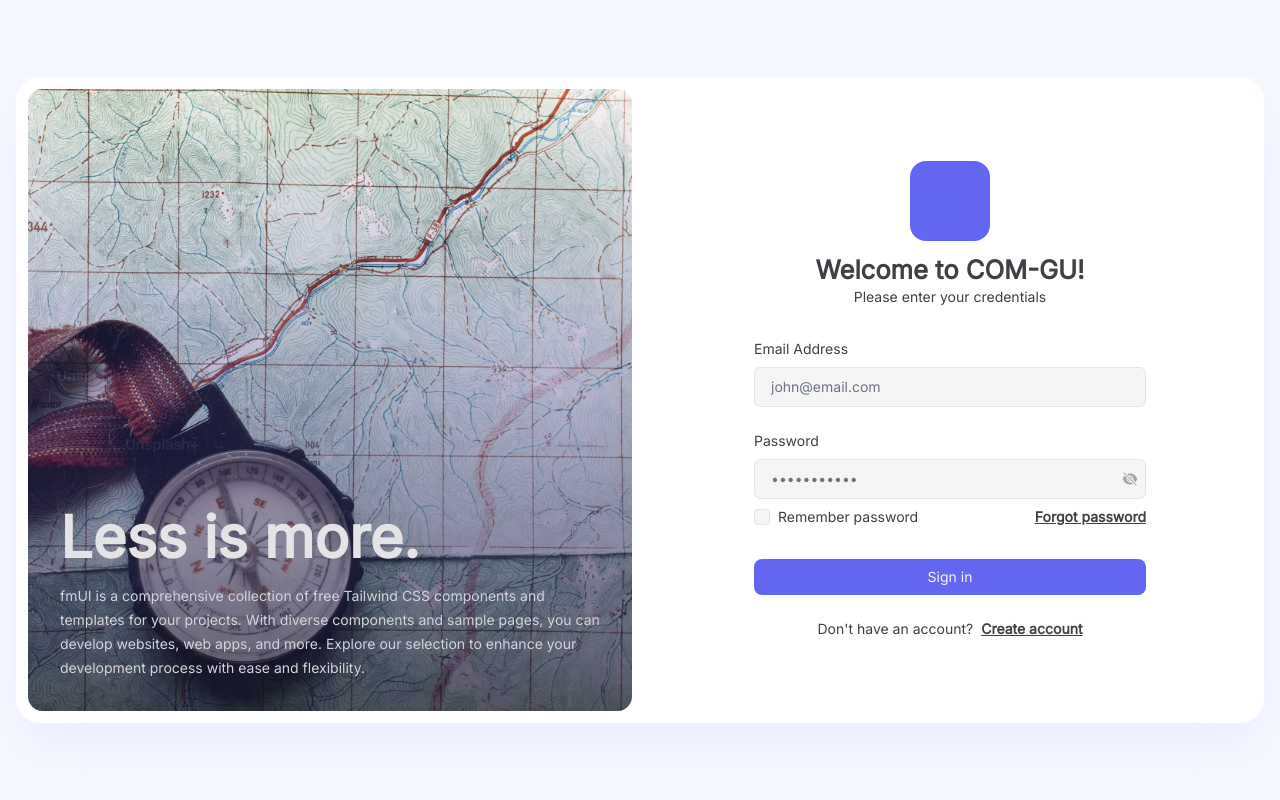
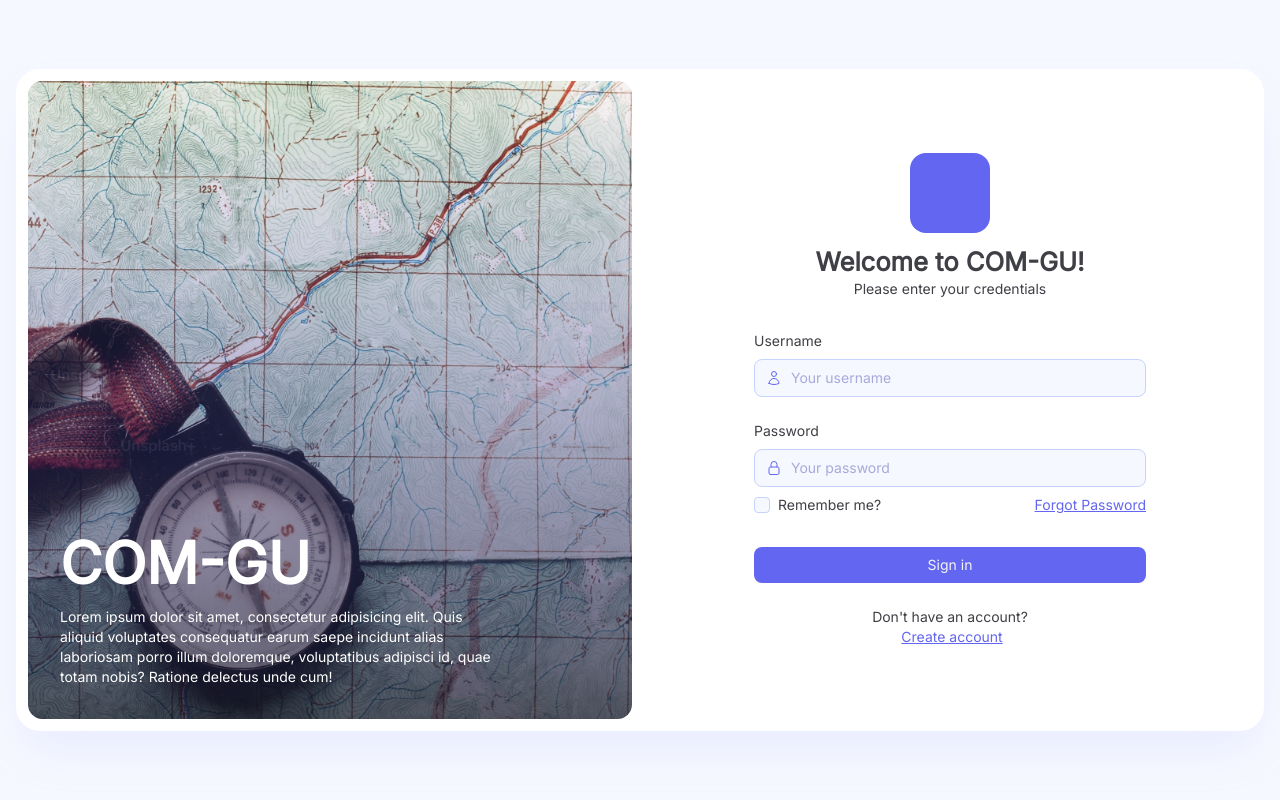
Before and after one commit to fwedwicc/WAC-Archives, a PHP site: page /COM-GU-login.html in a window 1280 px wide. Run offline with PHP 8.4, Linux system fonts and the light colour scheme.

Commit message:
Finished COM-GU login form

```diff
--- a/src/COM-GU-login.html
+++ b/src/COM-GU-login.html
@@ -10,22 +10,23 @@
 
 <body class="bg-indigo-50/50">
   <div class="flex justify-center items-center md:min-h-screen p-4">
+    <!-- Main Container -->
     <div class="bg-white shadow-2xl shadow-indigo-300/20 w-full max-w-[85rem] p-1 rounded-3xl">
       <div class="grid md:grid-cols-2 grid-cols-1">
+        <!-- Left illustration -->
         <aside class="relative md:h-full h-[20rem]">
-          <img class="absolute z-0 h-full w-full rounded-[1.4rem] object-cover p-2"
-            src="https://github.com/fwedwicc/WAC-Archives/blob/main/src/assets/com-gu-login.png"
+          <img class="absolute z-0 h-full w-full rounded-[1.4rem] object-cover p-2" src="/src/assets/com-gu-login.png"
             alt="Sample Illustration" />
           <div class="absolute bottom-7 mx-7 md:bottom-10 md:mx-10">
-            <h1 class="mb-4 text-[2.6rem] font-bold leading-none text-zinc-200 md:text-[3.6rem]">Less is more.</h1>
-            <span class="text-sm text-zinc-300">fmUI is a comprehensive collection of free Tailwind CSS components and
-              templates
-              for your projects. With diverse components and sample pages, you can develop websites, web apps, and more.
-              Explore
-              our selection to enhance your development process with ease and flexibility.</span>
+            <h1 class="mb-3.5 text-[2.6rem] font-bold leading-none text-white md:text-[3.6rem]">COM-GU</h1>
+            <p class="text-sm text-white w-full max-w-md">Lorem ipsum dolor sit amet, consectetur adipisicing elit. Quis
+              aliquid
+              voluptates consequatur earum saepe incidunt alias laboriosam porro illum doloremque, voluptatibus adipisci
+              id, quae totam nobis? Ratione delectus unde cum!</p>
           </div>
         </aside>
         <main class="flex items-center justify-center">
+          <!-- Form -->
           <form class="flex w-full max-w-md flex-col items-center justify-center px-7 py-20">
             <div class="w-full space-y-8">
               <div class="flex flex-col items-center gap-4">
@@ -38,36 +39,46 @@
                 </div>
               </div>
               <div class="flex flex-col gap-6">
+                <!-- Username -->
                 <div class="flex flex-col gap-2">
-                  <span class="text-sm font-medium text-zinc-700">Email Address</span>
-                  <input type="email" placeholder="john@email.com"
-                    class="h-10 w-full rounded-md border border-neutral-200 bg-neutral-100 px-4 text-sm transition duration-300 ease-in-out focus:border-neutral-500 focus:ring-neutral-500" />
+                  <label for="username" class="text-sm font-medium text-zinc-700">Username</label>
+                  <div class="relative w-full">
+                    <div class="pointer-events-none absolute inset-y-0 start-0 flex items-center ps-3">
+                      <svg xmlns="http://www.w3.org/2000/svg" fill="none" viewBox="0 0 24 24" stroke-width="1.5"
+                        stroke="currentColor" class="size-4 text-indigo-500">
+                        <path stroke-linecap="round" stroke-linejoin="round"
+                          d="M15.75 6a3.75 3.75 0 1 1-7.5 0 3.75 3.75 0 0 1 7.5 0ZM4.501 20.118a7.5 7.5 0 0 1 14.998 0A17.933 17.933 0 0 1 12 21.75c-2.676 0-5.216-.584-7.499-1.632Z" />
+                      </svg>
+                    </div>
+                    <input type="text" id="username"
+                      class="w-full rounded-lg border border-indigo-200 bg-indigo-50/50 px-3 py-2 ps-9 text-sm transition duration-300 ease-in-out focus:border-indigo-500 focus:ring-1 focus:ring-indigo-500 placeholder:text-indigo-800/40"
+                      placeholder="Your username" required />
+                  </div>
                 </div>
+                <!-- Password -->
                 <div class="flex flex-col gap-2">
-                  <span class="text-sm font-medium text-zinc-700">Password</span>
+                  <label for="password" class="text-sm font-medium text-zinc-700">Password</label>
                   <div class="relative w-full">
-                    <input type="password" placeholder="•••••••••••"
-                      class="h-10 w-full rounded-md border border-neutral-200 bg-neutral-100 px-4 pr-10 text-sm transition duration-300 ease-in-out focus:border-neutral-500 focus:ring-neutral-500" />
-                    <button class="absolute right-0 top-1/2 h-full -translate-y-1/2 transform rounded-full px-2">
-                      <svg class="h-auto w-4 text-neutral-400" xmlns="http://www.w3.org/2000/svg" viewBox="0 0 24 24"
-                        fill="currentColor">
-                        <path
-                          d="M3.53 2.47a.75.75 0 0 0-1.06 1.06l18 18a.75.75 0 1 0 1.06-1.06l-18-18ZM22.676 12.553a11.249 11.249 0 0 1-2.631 4.31l-3.099-3.099a5.25 5.25 0 0 0-6.71-6.71L7.759 4.577a11.217 11.217 0 0 1 4.242-.827c4.97 0 9.185 3.223 10.675 7.69.12.362.12.752 0 1.113Z" />
-                        <path
-                          d="M15.75 12c0 .18-.013.357-.037.53l-4.244-4.243A3.75 3.75 0 0 1 15.75 12ZM12.53 15.713l-4.243-4.244a3.75 3.75 0 0 0 4.244 4.243Z" />
-                        <path
-                          d="M6.75 12c0-.619.107-1.213.304-1.764l-3.1-3.1a11.25 11.25 0 0 0-2.63 4.31c-.12.362-.12.752 0 1.114 1.489 4.467 5.704 7.69 10.675 7.69 1.5 0 2.933-.294 4.242-.827l-2.477-2.477A5.25 5.25 0 0 1 6.75 12Z" />
+                    <div class="pointer-events-none absolute inset-y-0 start-0 flex items-center ps-3">
+                      <svg xmlns="http://www.w3.org/2000/svg" fill="none" viewBox="0 0 24 24" stroke-width="1.5"
+                        stroke="currentColor" class="size-4 text-indigo-500">
+                        <path stroke-linecap="round" stroke-linejoin="round"
+                          d="M16.5 10.5V6.75a4.5 4.5 0 1 0-9 0v3.75m-.75 11.25h10.5a2.25 2.25 0 0 0 2.25-2.25v-6.75a2.25 2.25 0 0 0-2.25-2.25H6.75a2.25 2.25 0 0 0-2.25 2.25v6.75a2.25 2.25 0 0 0 2.25 2.25Z" />
                       </svg>
-                    </button>
+                    </div>
+                    <input type="text" id="password"
+                      class="w-full rounded-lg border border-indigo-200 bg-indigo-50/50 px-3 py-2 ps-9 text-sm transition duration-300 ease-in-out focus:border-indigo-500 focus:ring-1 focus:ring-indigo-500 placeholder:text-indigo-800/40"
+                      placeholder="Your password" required />
                   </div>
                   <div class="flex justify-between">
                     <div class="flex items-center">
                       <input id="remember-checkbox" type="checkbox"
-                        class="cursor-pointer rounded border border-neutral-200 bg-neutral-100 text-neutral-700 transition duration-300 ease-in-out focus:ring-2 focus:ring-neutral-700" />
+                        class="cursor-pointer rounded border border-indigo-200 bg-indigo-50/50 text-indigo-500 transition duration-300 ease-in-out focus:ring-2 focus:ring-indigo-500" />
                       <label for="remember-checkbox" class="ms-2 text-sm font-medium text-zinc-700">Remember
-                        password</label>
+                        me?</label>
                     </div>
-                    <span class="cursor-pointer text-sm font-semibold text-zinc-700 underline">Forgot password</span>
+                    <a href="#" class="ml-1 text-sm text-indigo-500 underline">Forgot Password
+                    </a>
                   </div>
                 </div>
               </div>
@@ -75,8 +86,12 @@
                 <button
                   class="w-full rounded-lg bg-indigo-500 py-2 text-sm font-medium text-zinc-100 transition duration-300 ease-in-out hover:bg-indigo-600 focus:ring-2 focus:ring-indigo-400">Sign
                   in</button>
-                <span class="text-center text-sm text-zinc-700">Don't have an account? <span
-                    class="ml-1 cursor-pointer font-semibold text-zinc-700 underline">Create account</span></span>
+                <div class="flex flex-col items-center">
+                  <span class="text-center text-sm text-zinc-700">Don't have an account?
+                  </span>
+                  <a href="#" class="ml-1 text-sm text-indigo-500 underline">Create account
+                  </a>
+                </div>
               </div>
             </div>
           </form>
--- a/src/output.css
+++ b/src/output.css
@@ -769,6 +769,10 @@ select{
   border-width: 0;
 }
 
+.pointer-events-none{
+  pointer-events: none;
+}
+
 .collapse{
   visibility: collapse;
 }
@@ -797,8 +801,13 @@ select{
   inset: 0px;
 }
 
-.bottom-10{
-  bottom: 2.5rem;
+.inset-y-0{
+  top: 0px;
+  bottom: 0px;
+}
+
+.bottom-7{
+  bottom: 1.75rem;
 }
 
 .bottom-full{
@@ -863,22 +859,26 @@ select{
   margin-right: 1rem;
 }
 
+.mx-7{
+  margin-left: 1.75rem;
+  margin-right: 1.75rem;
+}
+
 .my-2{
   margin-top: 0.5rem;
   margin-bottom: 0.5rem;
 }
 
-.mx-7{
-  margin-left: 1.75rem;
-  margin-right: 1.75rem;
-}
-
 .mb-1{
   margin-bottom: 0.25rem;
 }
 
 .mb-2{
   margin-bottom: 0.5rem;
+}
+
+.mb-3\.5{
+  margin-bottom: 0.875rem;
 }
 
 .mb-4{
@@ -1460,9 +1362,9 @@ select{
   border-color: transparent;
 }
 
-.border-indigo-900{
+.border-indigo-200{
   --tw-border-opacity: 1;
-  border-color: rgb(49 46 129 / var(--tw-border-opacity));
+  border-color: rgb(199 210 254 / var(--tw-border-opacity));
 }
 
 .border-t-transparent{
@@ -1493,6 +1395,15 @@ select{
   background-color: rgb(17 24 39 / var(--tw-bg-opacity));
 }
 
+.bg-indigo-50\/50{
+  background-color: rgb(238 242 255 / 0.5);
+}
+
+.bg-indigo-500{
+  --tw-bg-opacity: 1;
+  background-color: rgb(99 102 241 / var(--tw-bg-opacity));
+}
+
 .bg-indigo-600{
   --tw-bg-opacity: 1;
   background-color: rgb(79 70 229 / var(--tw-bg-opacity));
@@ -1517,28 +1423,12 @@ select{
   background-color: rgb(255 255 255 / 0.7);
 }
 
-.bg-red-500{
-  --tw-bg-opacity: 1;
-  background-color: rgb(239 68 68 / var(--tw-bg-opacity));
-}
-
-.bg-indigo-50{
-  --tw-bg-opacity: 1;
-  background-color: rgb(238 242 255 / var(--tw-bg-opacity));
-}
-
-.bg-indigo-50\/50{
-  background-color: rgb(238 242 255 / 0.5);
-}
-
-.bg-indigo-700{
-  --tw-bg-opacity: 1;
-  background-color: rgb(67 56 202 / var(--tw-bg-opacity));
-}
-
-.bg-indigo-500{
-  --tw-bg-opacity: 1;
-  background-color: rgb(99 102 241 / var(--tw-bg-opacity));
+.bg-neutral-100\/80{
+  background-color: rgb(245 245 245 / 0.8);
+}
+
+.bg-indigo-100\/80{
+  background-color: rgb(224 231 255 / 0.8);
 }
 
 .bg-opacity-50{
@@ -1618,33 +1513,16 @@ select{
   padding-bottom: 1.25rem;
 }
 
-.py-9{
-  padding-top: 2.25rem;
-  padding-bottom: 2.25rem;
-}
-
-.py-12{
-  padding-top: 3rem;
-  padding-bottom: 3rem;
-}
-
-.py-14{
-  padding-top: 3.5rem;
-  padding-bottom: 3.5rem;
-}
-
-.py-16{
-  padding-top: 4rem;
-  padding-bottom: 4rem;
-}
-
-.py-20{
-  padding-top: 5rem;
-  padding-bottom: 5rem;
-}
-
 .pr-10{
   padding-right: 2.5rem;
+}
+
+.ps-3{
+  padding-inline-start: 0.75rem;
+}
+
+.ps-9{
+  padding-inline-start: 2.25rem;
 }
 
 .text-center{
@@ -1760,6 +1626,11 @@ select{
   color: rgb(34 197 94 / var(--tw-text-opacity));
 }
 
+.text-indigo-500{
+  --tw-text-opacity: 1;
+  color: rgb(99 102 241 / var(--tw-text-opacity));
+}
+
 .text-neutral-400{
   --tw-text-opacity: 1;
   color: rgb(163 163 163 / var(--tw-text-opacity));
@@ -1785,19 +1656,14 @@ select{
   color: rgb(244 244 245 / var(--tw-text-opacity));
 }
 
-.text-zinc-200{
-  --tw-text-opacity: 1;
-  color: rgb(228 228 231 / var(--tw-text-opacity));
-}
-
-.text-zinc-300{
-  --tw-text-opacity: 1;
-  color: rgb(212 212 216 / var(--tw-text-opacity));
-}
-
 .text-zinc-700{
   --tw-text-opacity: 1;
   color: rgb(63 63 70 / var(--tw-text-opacity));
+}
+
+.text-zinc-600{
+  --tw-text-opacity: 1;
+  color: rgb(82 82 91 / var(--tw-text-opacity));
 }
 
 .underline{
@@ -1882,6 +1743,64 @@ select{
   transition-timing-function: cubic-bezier(0.4, 0, 0.2, 1);
 }
 
+.placeholder\:text-indigo-200::-moz-placeholder{
+  --tw-text-opacity: 1;
+  color: rgb(199 210 254 / var(--tw-text-opacity));
+}
+
+.placeholder\:text-indigo-200::placeholder{
+  --tw-text-opacity: 1;
+  color: rgb(199 210 254 / var(--tw-text-opacity));
+}
+
+.placeholder\:text-indigo-500\/50::-moz-placeholder{
+  color: rgb(99 102 241 / 0.5);
+}
+
+.placeholder\:text-indigo-500\/50::placeholder{
+  color: rgb(99 102 241 / 0.5);
+}
+
+.placeholder\:text-indigo-700\/50::-moz-placeholder{
+  color: rgb(67 56 202 / 0.5);
+}
+
+.placeholder\:text-indigo-700\/50::placeholder{
+  color: rgb(67 56 202 / 0.5);
+}
+
+.placeholder\:text-indigo-900\/50::-moz-placeholder{
+  color: rgb(49 46 129 / 0.5);
+}
+
+.placeholder\:text-indigo-900\/50::placeholder{
+  color: rgb(49 46 129 / 0.5);
+}
+
+.placeholder\:text-indigo-700\/60::-moz-placeholder{
+  color: rgb(67 56 202 / 0.6);
+}
+
+.placeholder\:text-indigo-700\/60::placeholder{
+  color: rgb(67 56 202 / 0.6);
+}
+
+.placeholder\:text-indigo-700\/40::-moz-placeholder{
+  color: rgb(67 56 202 / 0.4);
+}
+
+.placeholder\:text-indigo-700\/40::placeholder{
+  color: rgb(67 56 202 / 0.4);
+}
+
+.placeholder\:text-indigo-800\/40::-moz-placeholder{
+  color: rgb(55 48 163 / 0.4);
+}
+
+.placeholder\:text-indigo-800\/40::placeholder{
+  color: rgb(55 48 163 / 0.4);
+}
+
 .first\:pt-0:first-child{
   padding-top: 0px;
 }
```
Also changed, not shown: other parts of src/output.css (+52 -231 lines).
